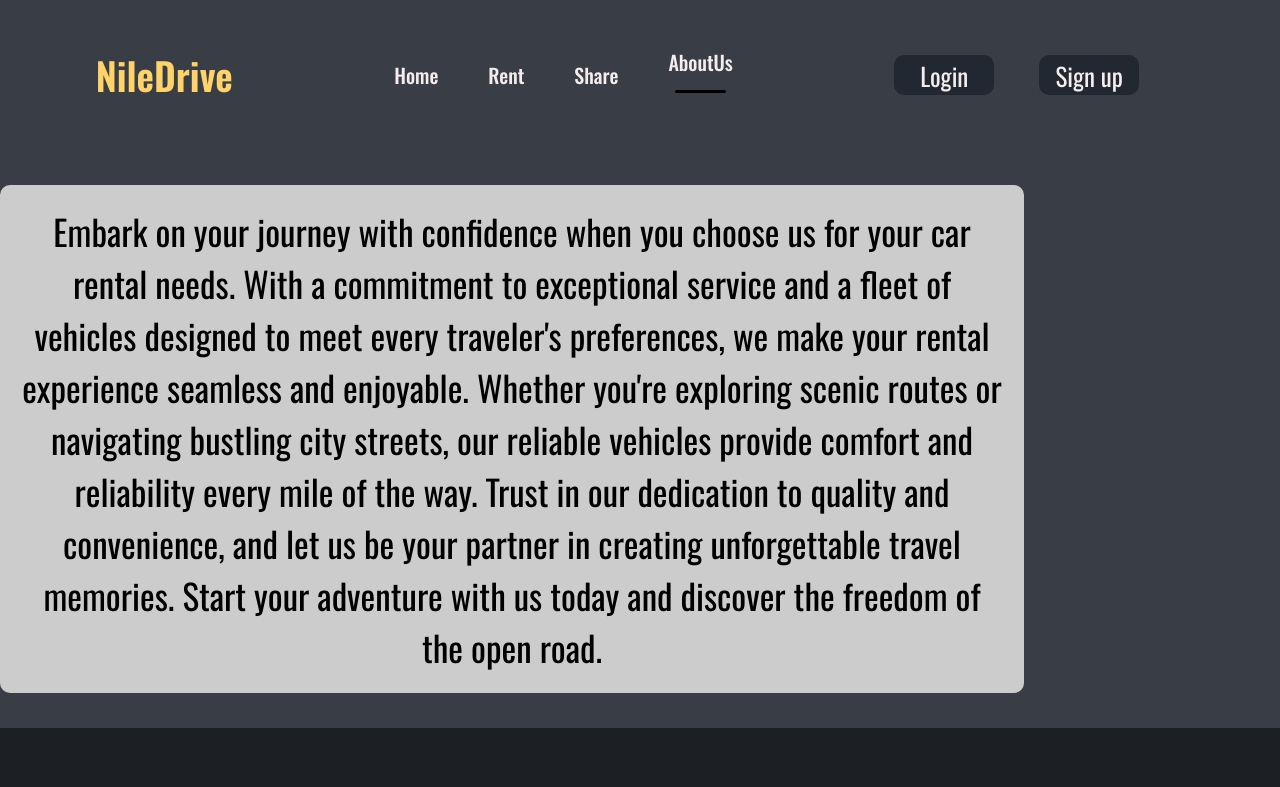
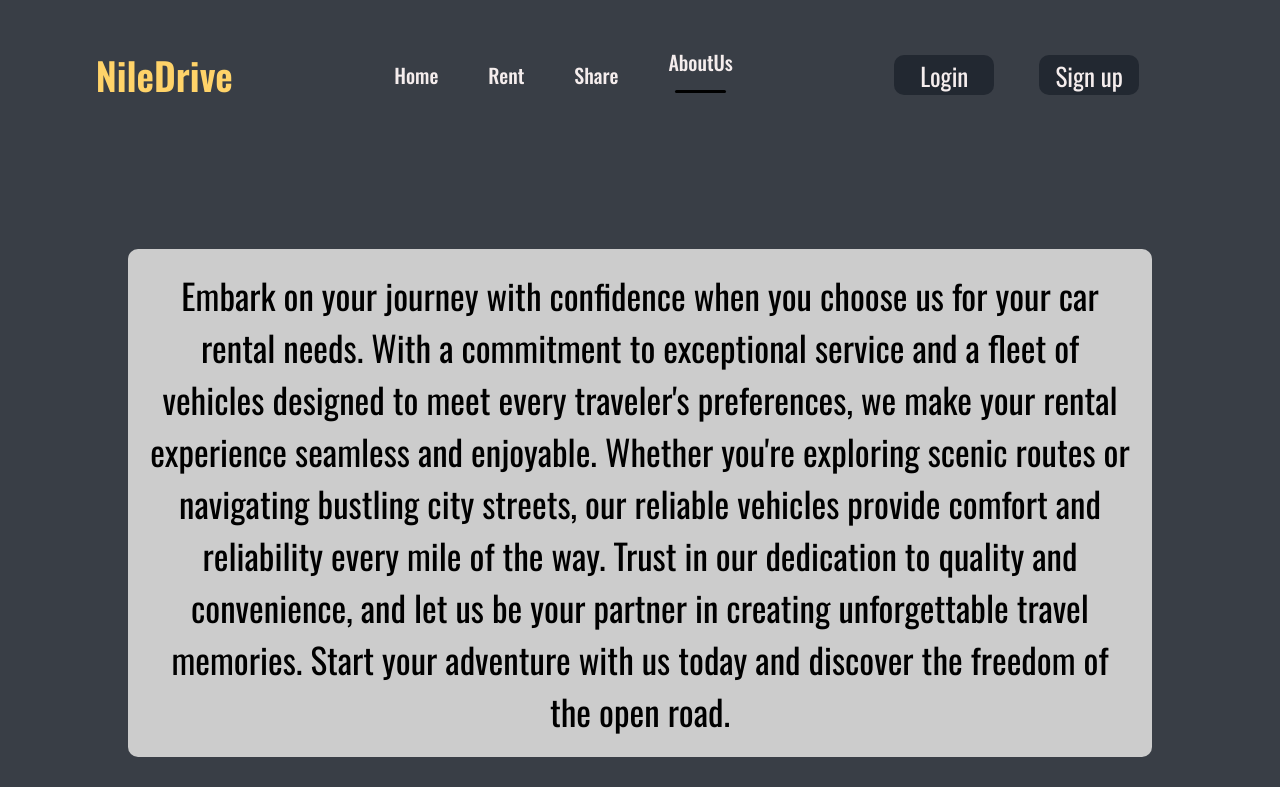
Before and after one commit to MohammedAdnancs/CarRentalPW, a React (Create React App) app in the folder frontend/: page /AboutUs in a window 1280 px wide. Shown: the top 787 px of the page. Built offline with nearby package versions, Linux system fonts and the light colour scheme.

Commit message:
footer changes

```diff
--- a/frontend/src/Components/InformalText/InformalText.css
+++ b/frontend/src/Components/InformalText/InformalText.css
@@ -1,5 +1,10 @@
 .InformalText {
   width: 100%;
+  display: flex;
+  justify-items: center;
+  justify-content: center;
+  margin-bottom: 10%;
+  margin-top: 5%;
 }
 
 .greysquare {
```
